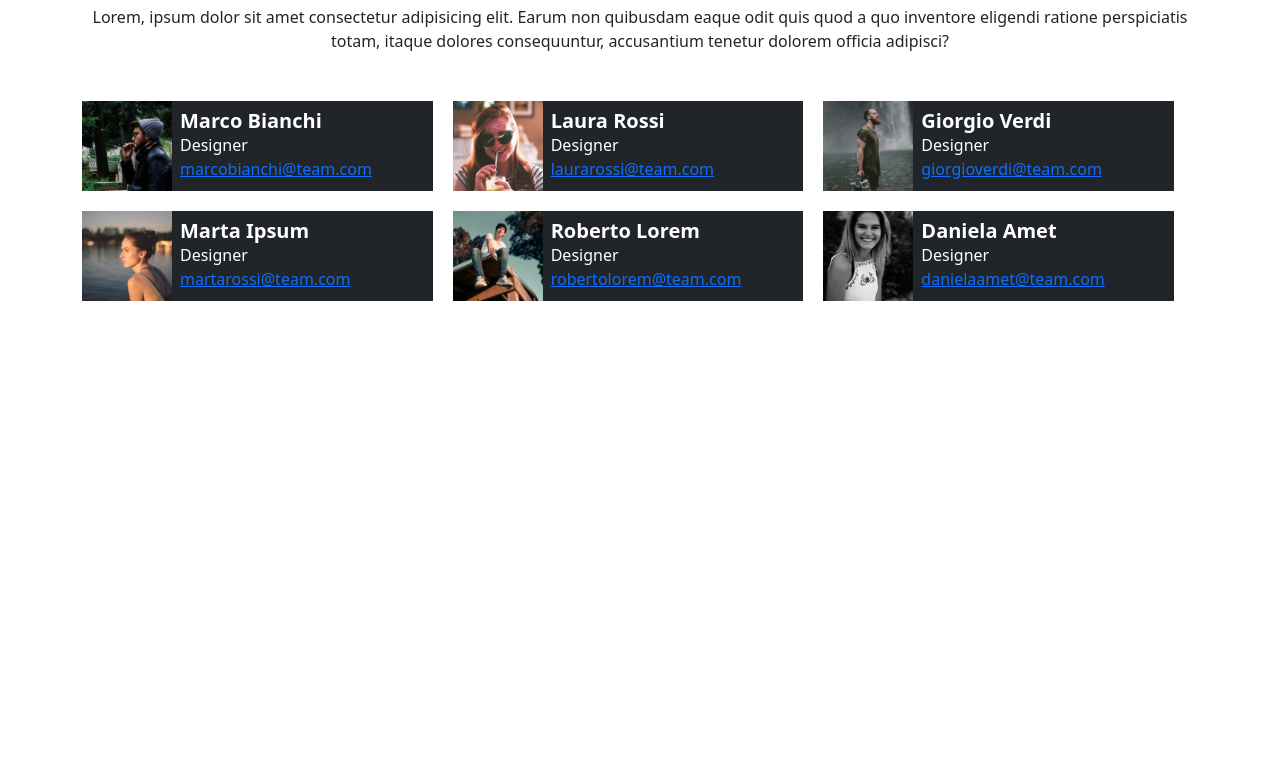
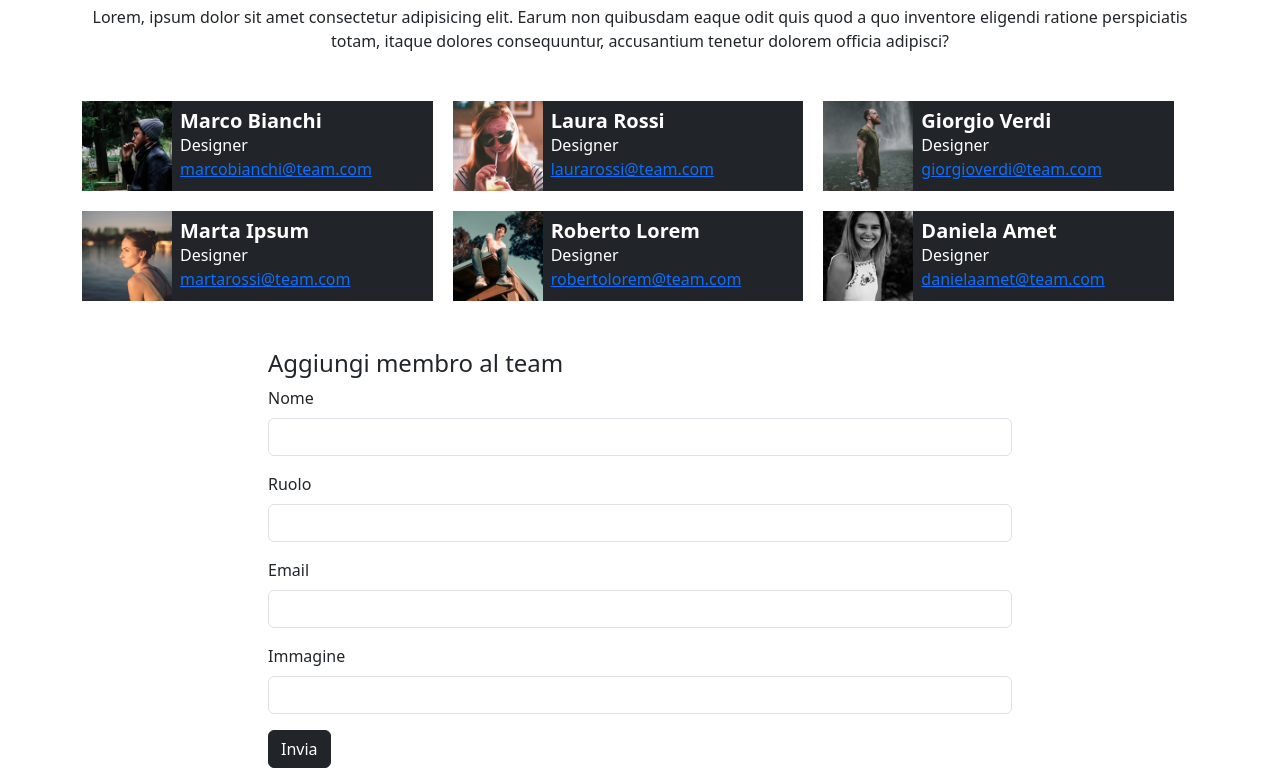
Before and after one commit to fabiodagostino27/js-our-team, a plain HTML site: page index.html in a window 1280 px wide. Shown: the part 147-915 px from the top of the page. Before the commit the page ends 800 px from the top, so only its background shows below. Drawn offline with nearby package versions, Linux system fonts and the light colour scheme.

Commit message:
ADD: form

```diff
--- a/index.html
+++ b/index.html
@@ -29,7 +29,23 @@
                     </div>
                 </div>-->
         </main>
+
+        <form action="" class="d-flex justify-content-center">
+            <div class="col-8">
+                <h4>Aggiungi membro al team</h4>
+                <label for="name" class="form-label">Nome</label>
+                <input id="name" type="text" name="name" class="form-control mb-3" required>
+                <label for="role" class="form-label">Ruolo</label>
+                <input id="role" type="text" name="role" class="form-control mb-3" required>
+                <label for="email" class="form-label">Email</label>
+                <input id="email" type="email" name="email" class="form-control mb-3" required>
+                <label for="image" class="form-label">Immagine</label>
+                <input id="image" type="text" name="image" class="form-control mb-3" required>
+                <button class="btn btn-dark">Invia</button>
+            </div>
+        </form>
     </div>
+
 
 
     <script src="./script.js"></script>
```
